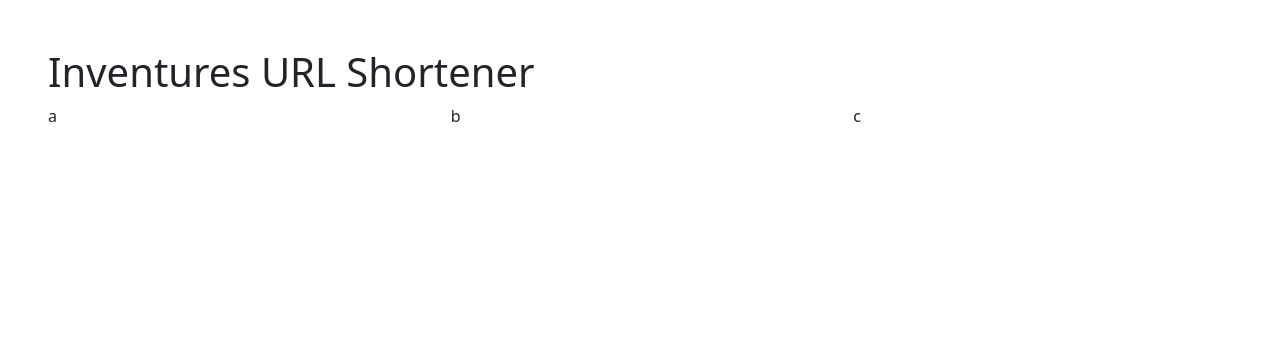
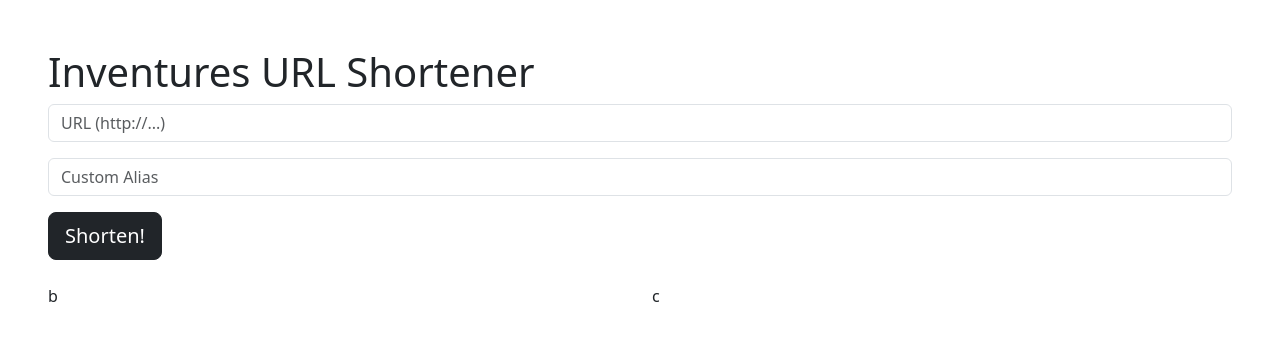
Before and after one commit to edilsson/test_inventures, a React (Create React App) app in the folder front_inventures/: page / in a window 1280 px wide. Shown: the top 340 px of the page. Built offline with nearby package versions, Linux system fonts and the light colour scheme.

Commit message:
add: shortener component

```diff
--- a/front_inventures/src/App.js
+++ b/front_inventures/src/App.js
@@ -1,9 +1,8 @@
 import React, { useEffect, useState } from 'react';
-import fetchData from "./fetchData";
+import Shortener from "./Shortener";
 
 import Toast from 'react-bootstrap/Toast';
 import Container from 'react-bootstrap/Container';
-import Button from 'react-bootstrap/Button';
 import Row from 'react-bootstrap/Row';
 import Col from 'react-bootstrap/Col';
 import Nav from 'react-bootstrap/Nav';
@@ -13,8 +12,9 @@ const App = () => (
   <Container fluid className="p-5">
     <h1 className="header">Inventures URL Shortener</h1>
     <Row>
-      <Col>a
-      </Col>
+        <Shortener />
+    </Row>
+    <Row>
       <Col>b
       </Col>
       <Col>c
--- /dev/null
+++ b/front_inventures/src/Shortener.js
@@ -0,0 +1,60 @@
+import React, { useState } from 'react';
+import Button from 'react-bootstrap/Button';
+import Form from 'react-bootstrap/Form';
+
+
+const API_SHORTENER = "http://localhost:8000/shorten"
+
+export default function Shortener() {
+    const [url, setUrl] = useState("");
+    const [customAlias, setCustomAlias] = useState("");
+    const [result, setResult] = useState("");
+    const [message, setMessage] = useState("");
+
+    const handleSubmit = async (e) => {
+        e.preventDefault();
+        const urlData = { url, custom_alias: customAlias };
+
+        try {
+            const response = await fetch(API_SHORTENER, {
+                method: "POST",
+                headers: {"Content-Type": "application/json"},
+                body: JSON.stringify(urlData),
+            });
+            console.log(response);
+            if (!response.ok) throw new Error("There was an error trying to shorten the URL");
+            const result = await response.json();
+            console.log(result);
+
+            setResult(`Shortened URL: ${"http://localhost:8000/" + result.alias}`);
+        } catch (error) {
+            console.log(error);
+            setMessage(error.message);
+        }
+    };
+
+    return (
+        <div className="mx-auto">
+            <Form onSubmit={handleSubmit} className="mb-4">
+                <Form.Group className="mb-3" controlId="url">
+                    <Form.Control
+                        type="text"
+                        placeholder="URL (http://...)"
+                        value={url}
+                        required
+                        onChange={(e) => setUrl(e.target.value)}
+                    />
+                </Form.Group>
+                <Form.Group className="mb-3" controlId="custom_alias">
+                    <Form.Control
+                        type="text"
+                        placeholder="Custom Alias"
+                        value={customAlias}
+                        onChange={(e) => setCustomAlias(e.target.value)}
+                    />
+                </Form.Group>
+                <Button as="input" variant="dark" size="lg" type="submit" value="Shorten!" />
+            </Form>
+        </div>
+    );
+}
```
